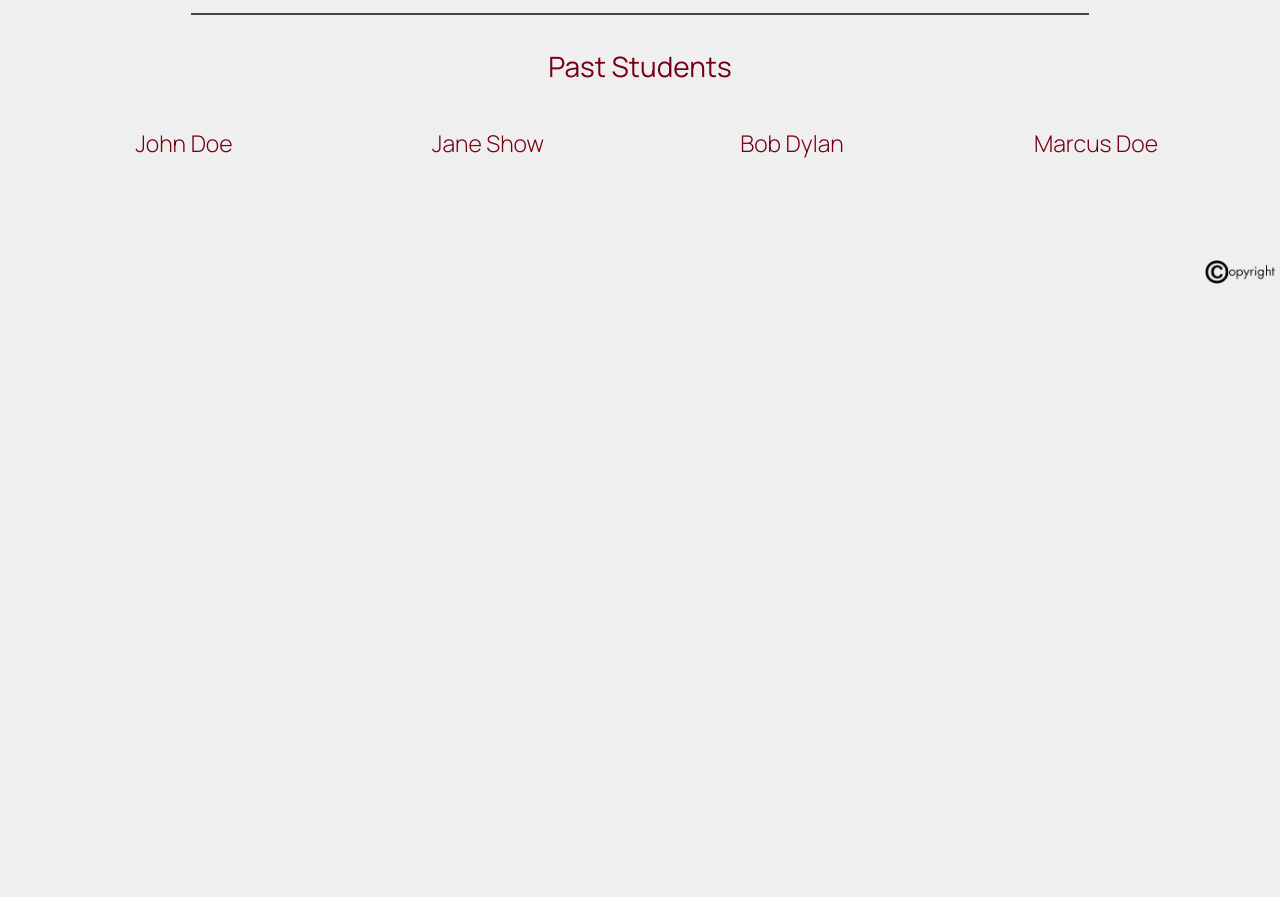
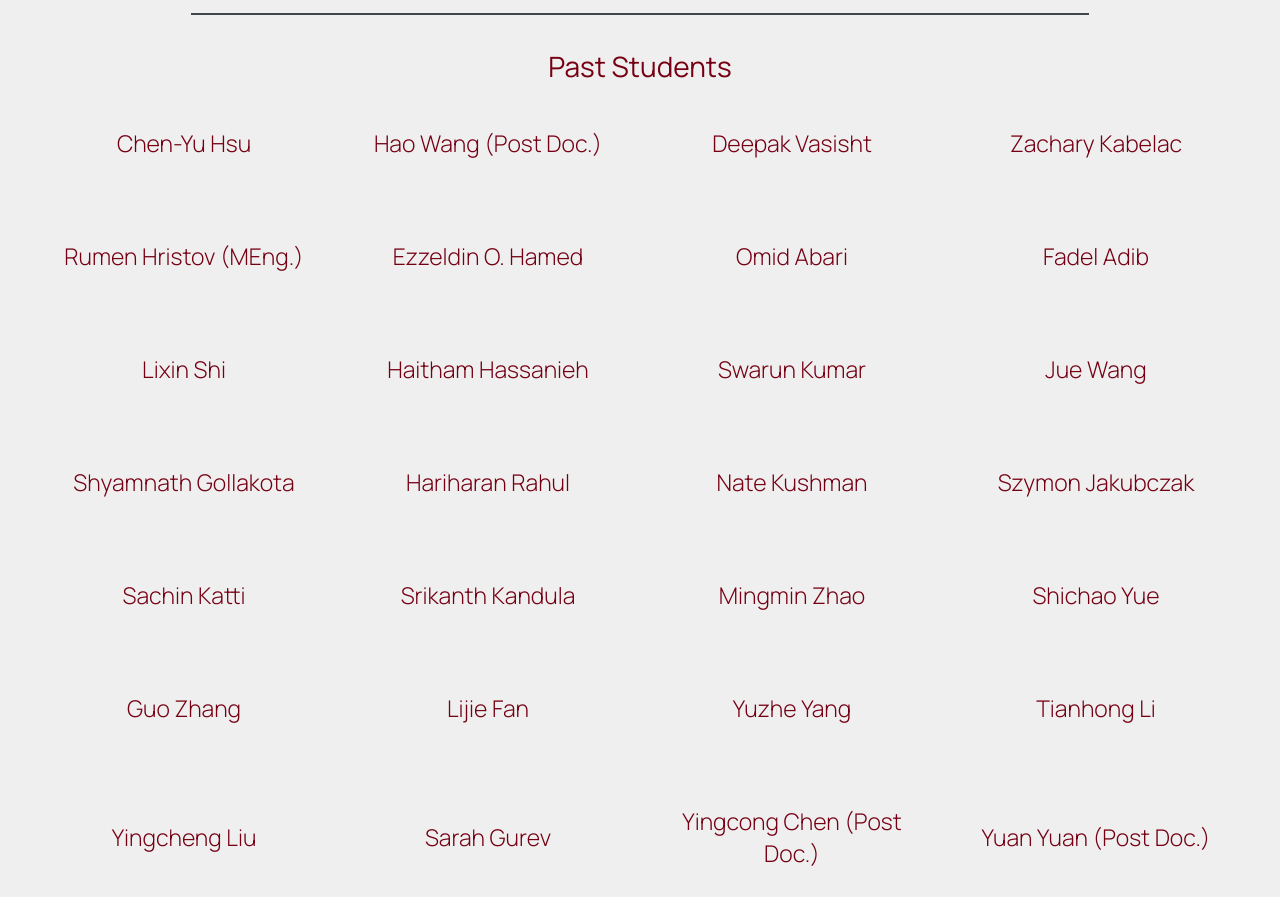
Before and after one commit to AliseenaD/Katabi-Lab-Website, a React (Create React App) app: page /people in a window 1280 px wide. Shown: the part 1900-2797 px from the top of the page. Before the commit the page ends 2184 px from the top, so only its background shows below. Built offline with nearby package versions, Linux system fonts and the light colour scheme.

Commit message:
changed students

```diff
--- a/src/pages/People.jsx
+++ b/src/pages/People.jsx
@@ -70,22 +70,7 @@ export default function People() {
         {
             title: 'Past Students',
             content: [
-                {
-                    name: 'John Doe',
-                    bio: 'Lorem ipsum dolor sit amet, consectetur adipiscing elit. Proin imperdiet vel libero at bibendum.'
-                },
-                {
-                    name: 'Jane Show',
-                    bio: 'Lorem ipsum dolor sit amet, consectetur adipiscing elit. Proin imperdiet vel libero at bibendum.'
-                },
-                {
-                    name: 'Bob Dylan',
-                    bio: 'Lorem ipsum dolor sit amet, consectetur adipiscing elit. Proin imperdiet vel libero at bibendum.'
-                },
-                {
-                    name: 'Marcus Doe',
-                    bio: 'Lorem ipsum dolor sit amet, consectetur adipiscing elit. Proin imperdiet vel libero at bibendum.'
-                }
+                {name: 'Chen-Yu Hsu'},{name: 'Hao Wang (Post Doc.)'},{name: 'Deepak Vasisht'},{name: 'Zachary Kabelac'},{name: 'Rumen Hristov (MEng.)'},{name: 'Ezzeldin O. Hamed'},{name: 'Omid Abari'},{name: 'Fadel Adib'},{name: 'Lixin Shi'},{name: 'Haitham Hassanieh'},{name: 'Swarun Kumar'},{name: 'Jue Wang'},{name: 'Shyamnath Gollakota'},{name: 'Hariharan Rahul'},{name: 'Nate Kushman'},{name: 'Szymon Jakubczak'},{name: 'Sachin Katti'},{name: 'Srikanth Kandula'},{name: 'Mingmin Zhao'},{name: 'Shichao Yue'},{name: 'Guo Zhang'},{name: 'Lijie Fan'},{name: 'Yuzhe Yang'},{name: 'Tianhong Li'},{name: 'Yingcheng Liu'},{name: 'Sarah Gurev'},{name: 'Yingcong Chen (Post Doc.)'},{name: 'Yuan Yuan (Post Doc.)'},
             ]
         }
     ]
```
